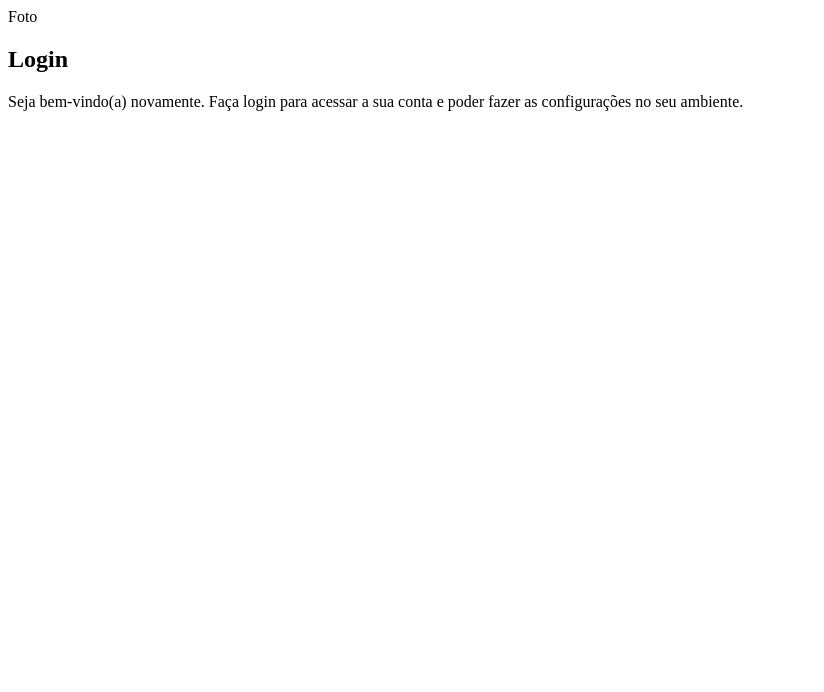
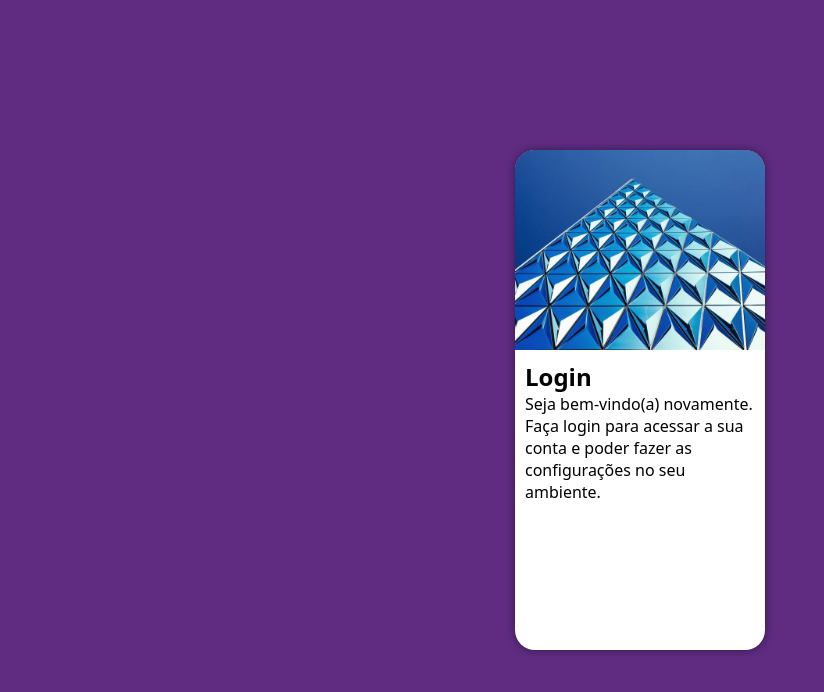
Before and after one commit to anferalta/projecto-login, a plain HTML site: page index.html in a window 1280 px wide. Shown: the whole page, without its empty margins (0-824 px from the left). Drawn offline with Linux system fonts and the light colour scheme.

Commit message:
atualizei style.css

```diff
--- a/estilos/style.css
+++ b/estilos/style.css
@@ -5,3 +5,49 @@ Paleta de cores
 Verde: #49a09d
 Lilas: #5f2c82
 */
+
+* {
+    font-family: system-ui, -apple-system, BlinkMacSystemFont, 'Segoe UI', Roboto, Oxygen, Ubuntu, Cantarell, 'Open Sans', 'Helvetica Neue', sans-serif;
+    padding: 0px;
+    margin: 0px;
+    box-sizing: border-box;
+}
+
+body, html {
+    background-color: #5f2c82;
+    height: 100vh;
+    width: 100vw;
+}
+
+main {
+    position: relative;
+    height: 100vh;
+    width: 100vw;
+}
+
+section#login {
+    position: absolute;
+    top: 50%;
+    left: 50%;
+    transform: translate(-50%, -50%);
+    overflow: hidden;
+
+    background-color: white;
+    width: 250px;
+    height: 500px;
+    border-radius: 20px;
+    box-shadow: 0px 0px 10px rgba(0, 0, 0, 0.452);
+}
+
+section#login > div#imagem {
+    display: block;
+    background: #5f2c82 url(../imagens/metal.jpg);
+    background-size: cover;
+    background-position: left bottom;
+    height: 200px;
+}
+
+section#login > div#formulario {
+    display: block;
+    padding: 10px;
+}
--- a/index.html
+++ b/index.html
@@ -10,7 +10,7 @@
    <main>
     <section id="login">
         <div id="imagem">
-            Foto
+
 
         </div>
         <div id="formulario">
```
